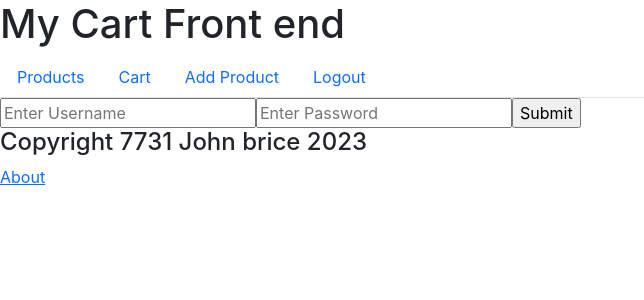
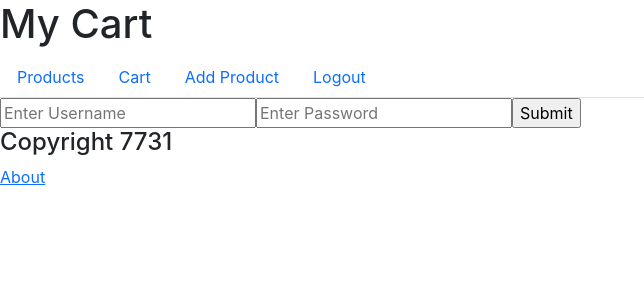
Before and after one commit to Itay04/Shopping-front, a React (Create React App) app: page /login in a window 1280 px wide. Shown: the top 300 px of the page, without its empty margins (0-644 px from the left). Built offline with nearby package versions, Linux system fonts and the light colour scheme; no server answers.

Commit message:
editing style

```diff
--- a/src/App.js
+++ b/src/App.js
@@ -68,18 +68,11 @@ function App() {
 
     }
 
-    // // function addToCart(name, price, description, quantity) {
-    // //     let product = {
-    //     fetch("http://localhost:8000/products/" + id, { method: 'DELETE' })
-    // //     setCartProducts((prevList)=>[...prevList,productToAdd])
-
-    // // }
-
 
   return (
     <div className="App">
         <BrowserRouter>
-            <h1>My Cart Front end</h1>
+            <h1>My Cart</h1>
 
                 <Header  />
 
--- a/src/components/Cart.js
+++ b/src/components/Cart.js
@@ -6,7 +6,7 @@ function Cart({cart}) {
     <>      <div>Cart:
       <Container fluid>
     <Row>
-      {cart.map(cartitem => <Col><CartItem cartitem={cartitem} key={cartitem.id}/></Col>)}
+      {cart.map(cartitem => <Col xs={14} sm={6} lg={3} style={{ margin: "10px" }}><CartItem cartitem={cartitem} key={cartitem.id}/></Col>)}
       </Row>
       </Container>
       </div>
--- a/src/components/CartItem.js
+++ b/src/components/CartItem.js
@@ -9,7 +9,7 @@ function CartItem({cartitem}) {
             <h3>{cartitem.product.description}</h3>
             <h3>{cartitem.product.price}</h3>
             <h3>{cartitem.product.quantity}</h3>
-            <img src={'http://localhost:8000/static'+cartitem.product.image} alt={cartitem.product.name}/>
+            <img style={{width:"100%"}} src={'http://localhost:8000/static'+cartitem.product.image} alt={cartitem.product.name}/>
         </div>
     )
 }
--- a/src/components/Footer.js
+++ b/src/components/Footer.js
@@ -4,7 +4,7 @@ import { Link } from "react-router-dom"
 function Footer() {
   return (
     <div>
-    <h4>Copyright 7731 John brice 2023</h4>
+    <h4>Copyright 7731 </h4>
     <Link to="/about">About</Link>
 </div>
   )
--- a/src/components/Product.js
+++ b/src/components/Product.js
@@ -12,7 +12,7 @@ function Product({product}) {
             <h1>{product.name}</h1>
             <h3>{product.description}</h3>
             <h3>{product.price}</h3>
-            <img src={'http://localhost:8000/static'+product.image} alt={product.name}/>
+            <img style={{width:"100%"}} src={'http://localhost:8000/static'+product.image} alt={product.name}/>
             <button onClick={()=> {Addtocart(product.id)}}> Add To Cart</button>
 
         </div>
--- a/src/components/Products.js
+++ b/src/components/Products.js
@@ -5,8 +5,8 @@ function Products({products}) {
   return (
     <div>Products:
     <Container fluid>
-   <Row>
-    {products.map(product => <Col><Product key={product.id} product={product}/></Col>)}
+    <Row>
+    {products.map(product => <Col xs={14} sm={6} lg={3} style={{ margin: "10px" }}><Product key={product.id} product={product}/></Col>)}
     </Row>
     </Container>
     </div>
```
